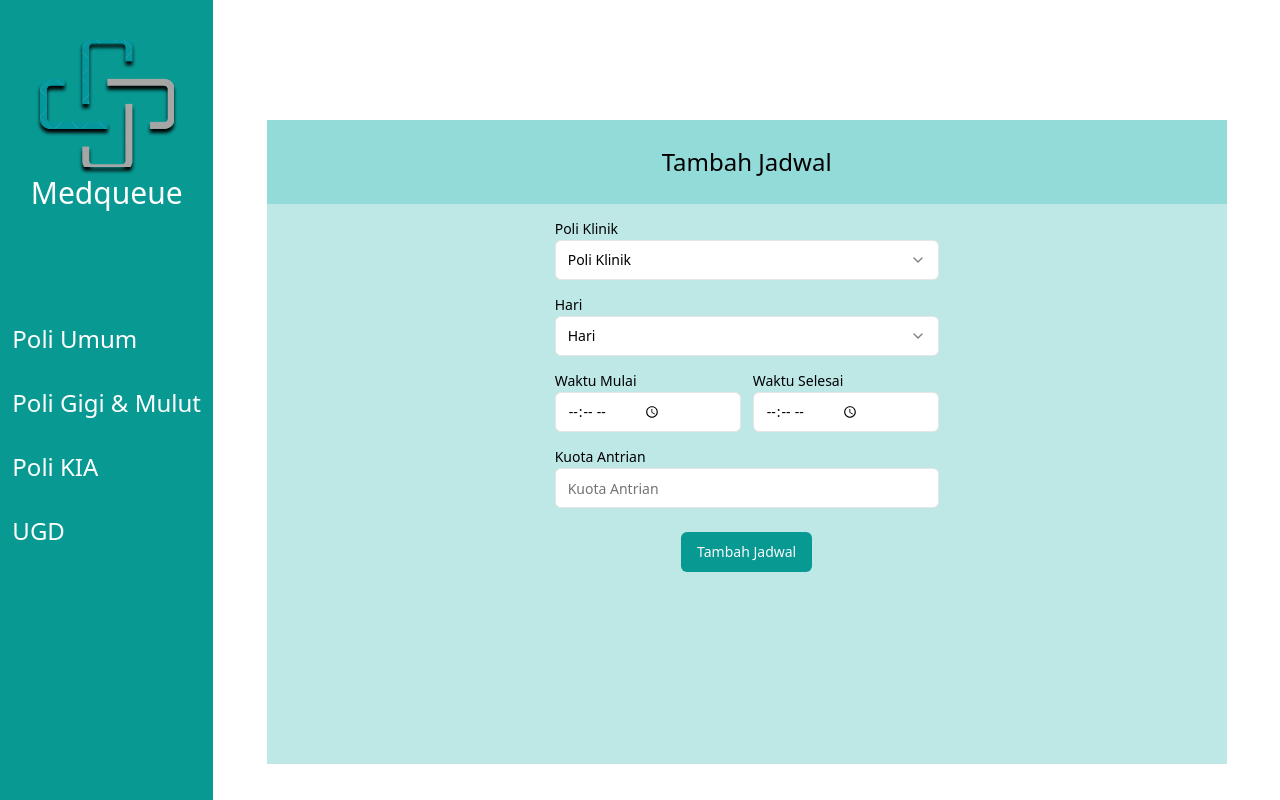
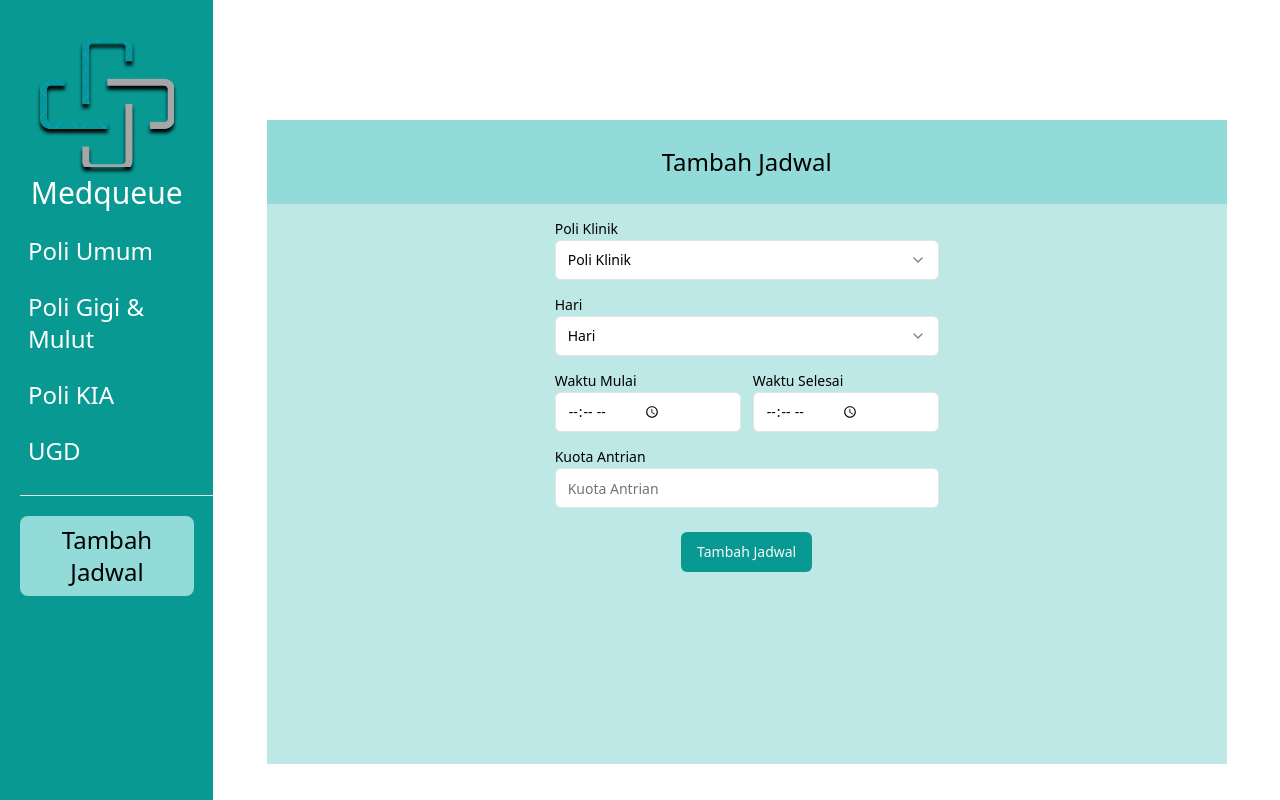
Before and after one commit to Medqueue-Alta/Medqueue-FE, a React (Vite) app: page / in a window 1280 px wide. Built offline with nearby package versions, Linux system fonts and the light colour scheme.

Commit message:
feat: change faskes side bar behavior and fix add faskes schedule pages

```diff
--- a/package.json
+++ b/package.json
@@ -12,6 +12,7 @@
   "dependencies": {
     "@radix-ui/react-label": "^2.0.2",
     "@radix-ui/react-select": "^2.0.0",
+    "@radix-ui/react-separator": "^1.0.3",
     "@radix-ui/react-slot": "^1.0.2",
     "class-variance-authority": "^0.7.0",
     "clsx": "^2.1.0",
--- a/src/components/FaskesSidebar.tsx
+++ b/src/components/FaskesSidebar.tsx
@@ -1,23 +1,20 @@
 import Logo from "@/assets/logo-medqueue-2.png"
+import { ReactNode } from "react"
 
 interface Props {
-    nav: string[]
+    children: ReactNode
 }
 
 const FaskesSidebar = (props: Props) => {
-  const {nav} = props
+  const {children} = props
   return (
     <div className="bg-[#089993] h-screen w-[20%]">
         <div className="grid grid-cols-1 justify-items-center mt-10">
             <img src={Logo}/>
             <h1 className="text-white text-3xl">Medqueue</h1>
         </div>
-        <nav className="flex flex-cols justify-center items-center h-[60%]">
-          <ul>
-            {nav.map((item) => (
-              <li className="text-2xl text-white mb-8 cursor-pointer">{item}</li>
-            ))}
-          </ul>
+        <nav className="h-[50%]">
+            {children}
         </nav>
     </div>
   )
--- /dev/null
+++ b/src/components/ui/separator.tsx
@@ -0,0 +1,29 @@
+import * as React from "react"
+import * as SeparatorPrimitive from "@radix-ui/react-separator"
+
+import { cn } from "@/lib/utils"
+
+const Separator = React.forwardRef<
+  React.ElementRef<typeof SeparatorPrimitive.Root>,
+  React.ComponentPropsWithoutRef<typeof SeparatorPrimitive.Root>
+>(
+  (
+    { className, orientation = "horizontal", decorative = true, ...props },
+    ref
+  ) => (
+    <SeparatorPrimitive.Root
+      ref={ref}
+      decorative={decorative}
+      orientation={orientation}
+      className={cn(
+        "shrink-0 bg-neutral-200 dark:bg-neutral-800",
+        orientation === "horizontal" ? "h-[1px] w-full" : "h-full w-[1px]",
+        className
+      )}
+      {...props}
+    />
+  )
+)
+Separator.displayName = SeparatorPrimitive.Root.displayName
+
+export { Separator }
--- /dev/null
+++ b/src/components/ui/table.tsx
@@ -0,0 +1,117 @@
+import * as React from "react"
+
+import { cn } from "@/lib/utils"
+
+const Table = React.forwardRef<
+  HTMLTableElement,
+  React.HTMLAttributes<HTMLTableElement>
+>(({ className, ...props }, ref) => (
+  <div className="relative w-full overflow-auto">
+    <table
+      ref={ref}
+      className={cn("w-full caption-bottom text-sm", className)}
+      {...props}
+    />
+  </div>
+))
+Table.displayName = "Table"
+
+const TableHeader = React.forwardRef<
+  HTMLTableSectionElement,
+  React.HTMLAttributes<HTMLTableSectionElement>
+>(({ className, ...props }, ref) => (
+  <thead ref={ref} className={cn("[&_tr]:border-b", className)} {...props} />
+))
+TableHeader.displayName = "TableHeader"
+
+const TableBody = React.forwardRef<
+  HTMLTableSectionElement,
+  React.HTMLAttributes<HTMLTableSectionElement>
+>(({ className, ...props }, ref) => (
+  <tbody
+    ref={ref}
+    className={cn("[&_tr:last-child]:border-0", className)}
+    {...props}
+  />
+))
+TableBody.displayName = "TableBody"
+
+const TableFooter = React.forwardRef<
+  HTMLTableSectionElement,
+  React.HTMLAttributes<HTMLTableSectionElement>
+>(({ className, ...props }, ref) => (
+  <tfoot
+    ref={ref}
+    className={cn(
+      "border-t bg-neutral-100/50 font-medium [&>tr]:last:border-b-0 dark:bg-neutral-800/50",
+      className
+    )}
+    {...props}
+  />
+))
+TableFooter.displayName = "TableFooter"
+
+const TableRow = React.forwardRef<
+  HTMLTableRowElement,
+  React.HTMLAttributes<HTMLTableRowElement>
+>(({ className, ...props }, ref) => (
+  <tr
+    ref={ref}
+    className={cn(
+      "border-b transition-colors hover:bg-neutral-100/50 data-[state=selected]:bg-neutral-100 dark:hover:bg-neutral-800/50 dark:data-[state=selected]:bg-neutral-800",
+      className
+    )}
+    {...props}
+  />
+))
+TableRow.displayName = "TableRow"
+
+const TableHead = React.forwardRef<
+  HTMLTableCellElement,
+  React.ThHTMLAttributes<HTMLTableCellElement>
+>(({ className, ...props }, ref) => (
+  <th
+    ref={ref}
+    className={cn(
+      "h-12 px-4 text-left align-middle font-medium text-neutral-500 [&:has([role=checkbox])]:pr-0 dark:text-neutral-400",
+      className
+    )}
+    {...props}
+  />
+))
+TableHead.displayName = "TableHead"
+
+const TableCell = React.forwardRef<
+  HTMLTableCellElement,
+  React.TdHTMLAttributes<HTMLTableCellElement>
+>(({ className, ...props }, ref) => (
+  <td
+    ref={ref}
+    className={cn("p-4 align-middle [&:has([role=checkbox])]:pr-0", className)}
+    {...props}
+  />
+))
+TableCell.displayName = "TableCell"
+
+const TableCaption = React.forwardRef<
+  HTMLTableCaptionElement,
+  React.HTMLAttributes<HTMLTableCaptionElement>
+>(({ className, ...props }, ref) => (
+  <caption
+    ref={ref}
+    className={cn("mt-4 text-sm text-neutral-500 dark:text-neutral-400", className)}
+    {...props}
+  />
+))
+TableCaption.displayName = "TableCaption"
+
+export {
+  Table,
+  TableHeader,
+  TableBody,
+  TableFooter,
+  TableHead,
+  TableRow,
+  TableCell,
+  TableCaption,
+}
--- a/src/pages/AddFaskesSchedule.tsx
+++ b/src/pages/AddFaskesSchedule.tsx
@@ -13,11 +13,31 @@ import {
     SelectValue,
   } from "@/components/ui/select"
 import MainButton from "@/components/MainButton"
+import { Separator } from "@/components/ui/separator"
 
 const AddFaskesSchedule = () => {
   return (
 <FaskesLayout>
-      <FaskesSidebar nav={["Poli Umum","Poli Gigi & Mulut", "Poli KIA", "UGD"]}/>
+      <FaskesSidebar>
+        <ul className="flex flex-col justify-center pl-5 h-full gap-2">
+            <div className="cursor-pointer p-2 max-w-[90%] rounded-lg">
+                <li className="text-white text-2xl">Poli Umum</li>
+            </div>
+            <div className="cursor-pointer p-2 max-w-[90%] rounded-lg">
+                <li className="text-white text-2xl">Poli Gigi & Mulut</li>
+            </div>
+            <div className="cursor-pointer p-2 max-w-[90%] rounded-lg">
+                <li className="text-white text-2xl">Poli KIA</li>
+            </div>
+            <div className="cursor-pointer p-2 max-w-[90%] rounded-lg">
+                <li className="text-white text-2xl">UGD</li>
+            </div>
+            <Separator className="my-3"/>
+            <div className="cursor-pointer bg-[#92DBD8] p-2 max-w-[90%] rounded-lg">
+                <li className="text-2xl text-center">Tambah Jadwal</li>
+            </div>
+        </ul>
+      </FaskesSidebar>
       <FaskesContainer title="Tambah Jadwal">
         <div className="mt-3 w-[40%]">
           <div className="mb-3">
```
Also changed, not shown: 1 other file (tests, documents, lock files or other folders).
